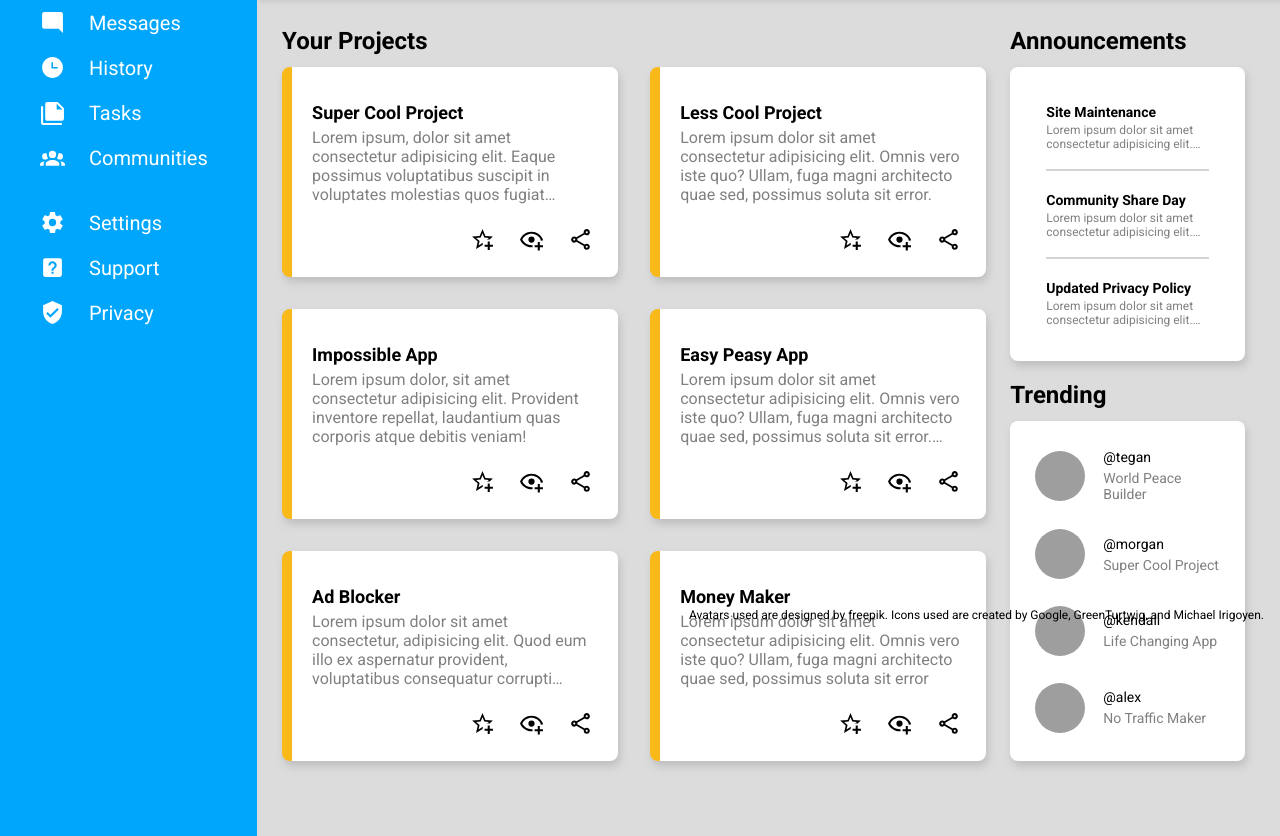
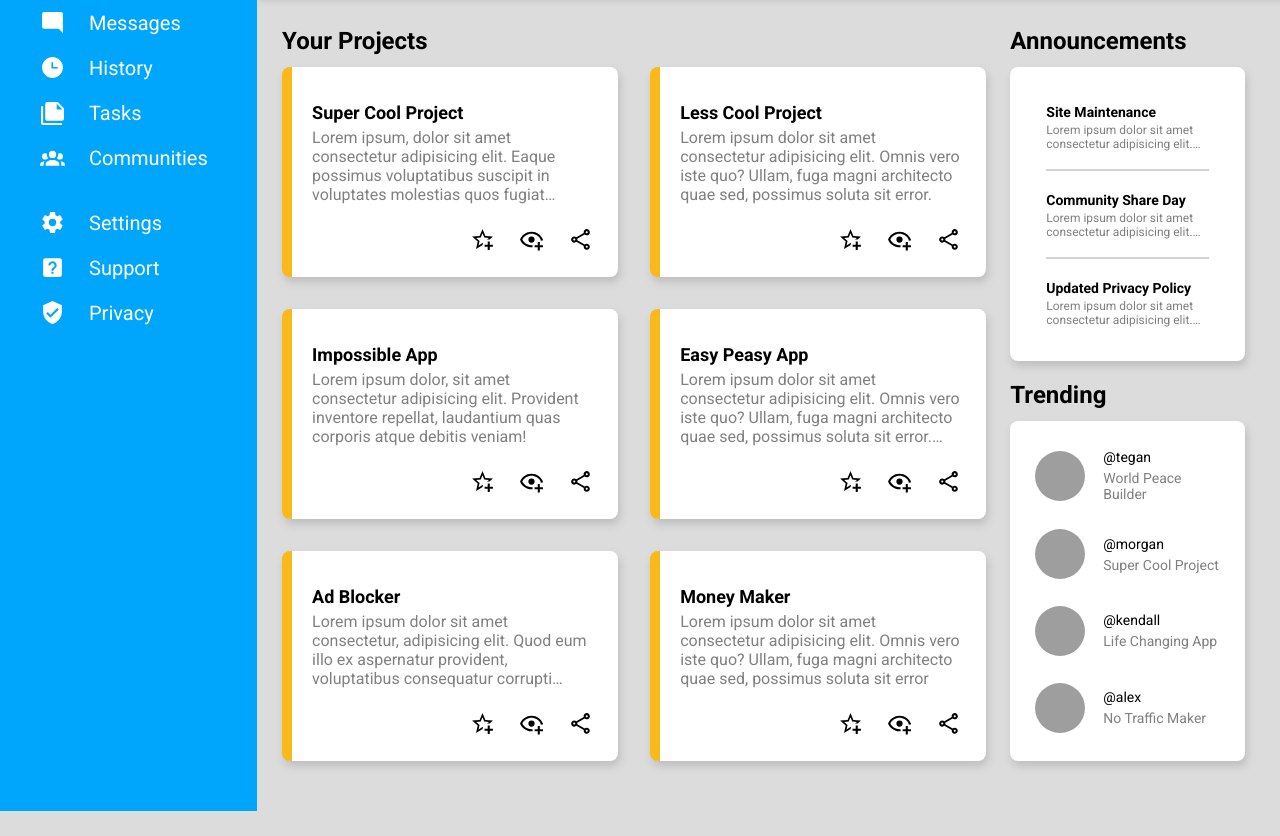
Before and after one commit to kennethespaldon/admin-dashboard, a plain HTML site: page index.html in a window 1280 px wide. Shown: the part 192-1028 px from the top of the page. After the commit the page ends 1003 px from the top, so only its background shows below. Drawn offline with Linux system fonts and the light colour scheme; grey boxes are pictures that could not be loaded.

Commit message:
refactor: remove footer

```diff
--- a/index.html
+++ b/index.html
@@ -178,6 +178,5 @@
       </div>
     </main>
   </div>
-  <footer>Avatars used are designed by freepik. Icons used are created by Google, GreenTurtwig, and Michael Irigoyen.</footer>
 </body>
 </html>
--- a/styles.css
+++ b/styles.css
@@ -177,7 +177,7 @@ button {
 }
 
 .main-content {
-  padding: 30px 35px 75px 25px;
+  padding: 30px 35px 50px 25px;
   margin-bottom: auto;
   z-index: -1;
 
@@ -348,6 +348,7 @@ footer {
   text-align: right;
   margin-right: 16px;
   font-size: 12px;
+  grid-column: 1 / 3;
 }
 
 .menu-option:hover,
```
